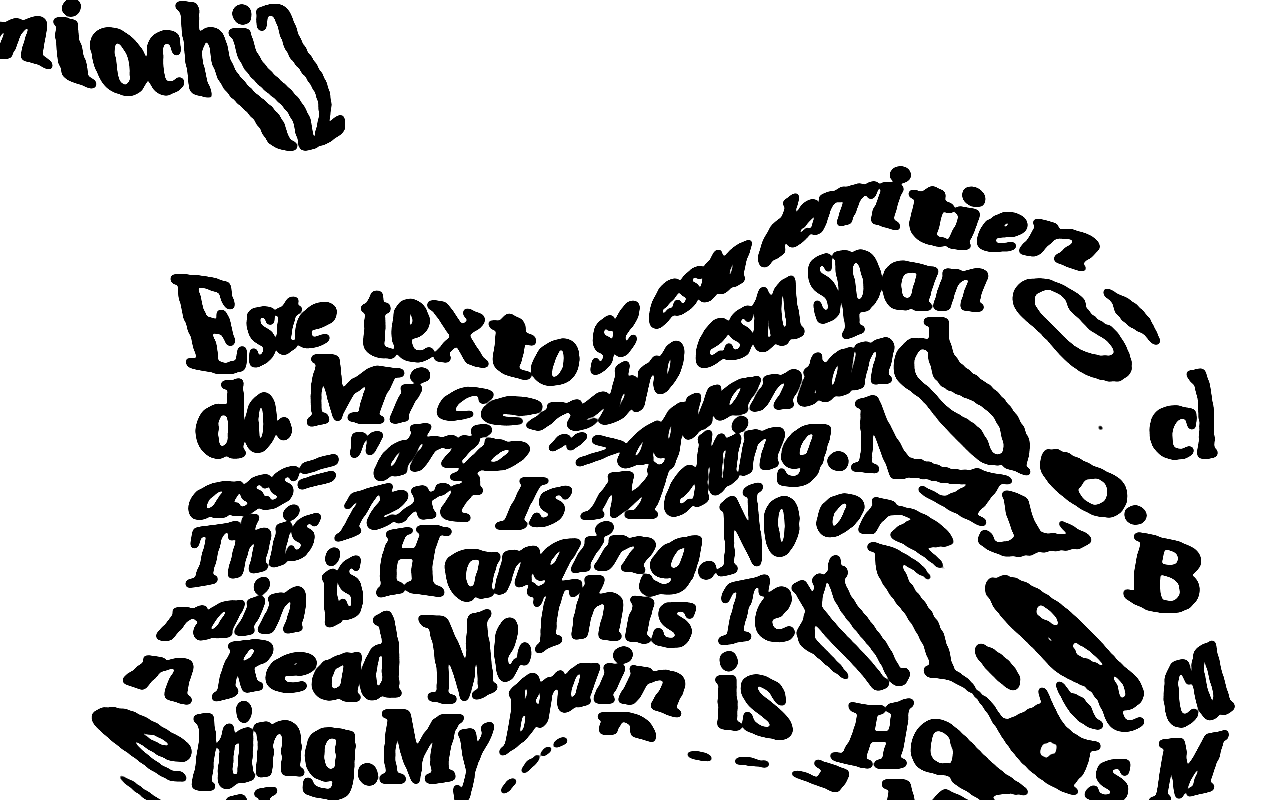
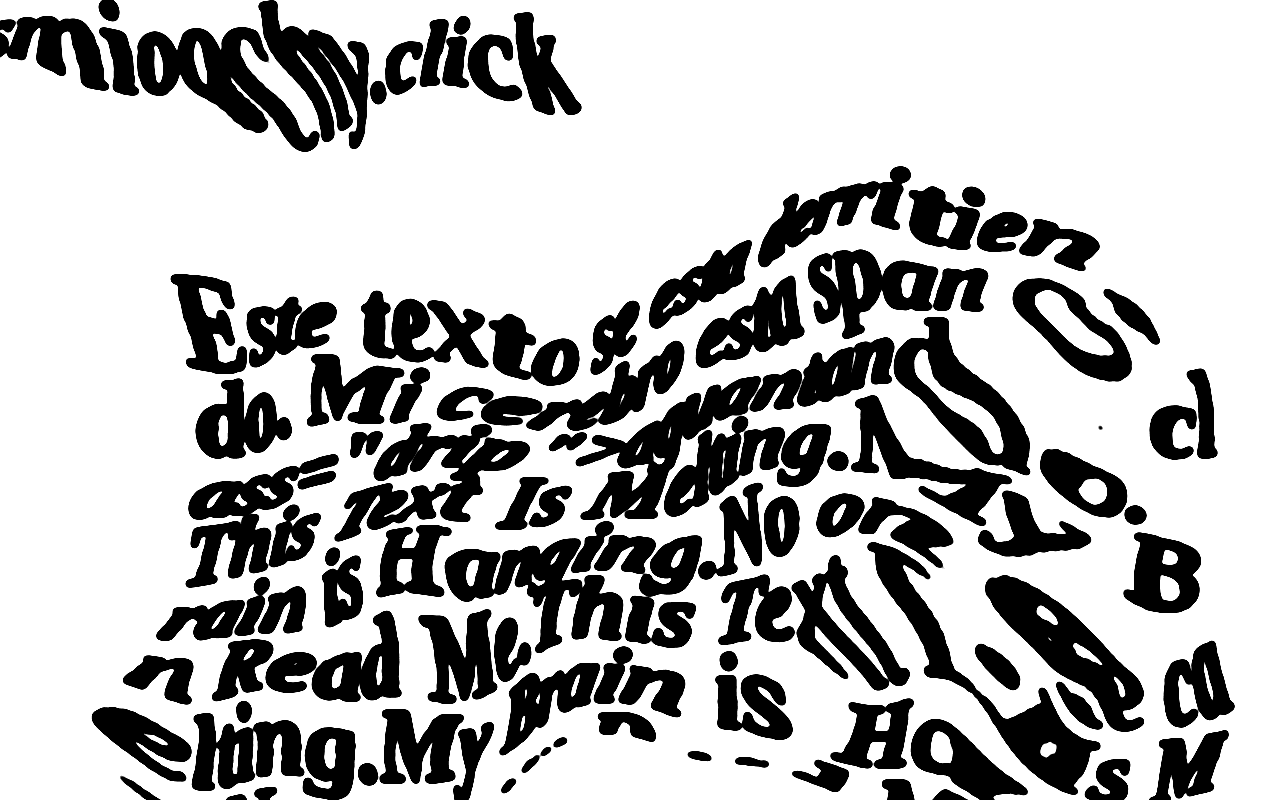
Before and after one commit to s1ento54/smioochy.click, a plain HTML site: page index.html in a window 1280 px wide. Drawn offline with Linux system fonts and the light colour scheme.

Commit message:
Update index.html

```diff
--- a/index.html
+++ b/index.html
@@ -11,7 +11,7 @@
 <body>
   <!-- partial:index.partial.html -->
   <div id="container">
-    <h1> miochi2</h1>
+    <h1> smioochy.click</h1>
     <p id="text">
       Este texto se esta derritiendo.</span>
       Mi cerebro esta span class="drip"></span>aguantando. This Text Is Melting.My Brain is Hanging.No one can Read Me.This Text Is Melting.My Brain is Hanging.No one can Read Me.This Text Is Melting.My Brain is Hanging.No one can Read Me.No one can Read Me. This Text Is Melting.My Brain is Hanging.No one can Read Me.This Text Is Melting.My Brain is Hanging.No one can Read Me.This Text Is Melting.My Brain is Hanging.No one can Read Me.This Text Is Melting.My Brain is Hanging.No one can Read Me.
```
